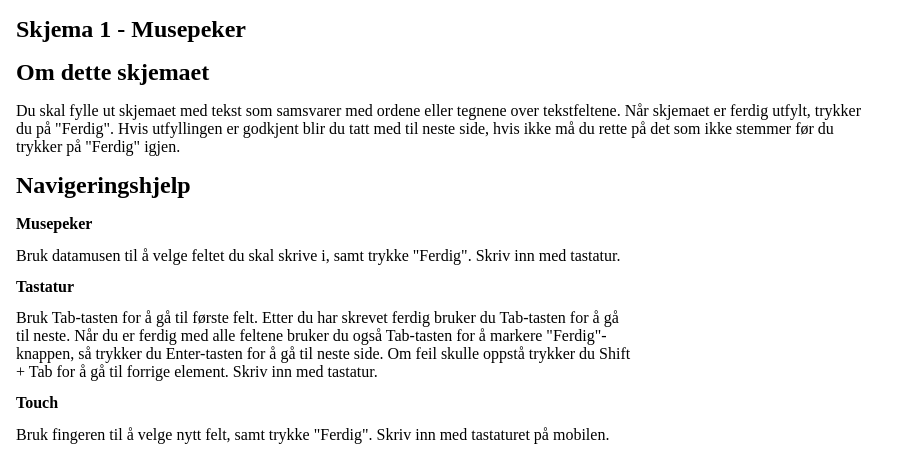
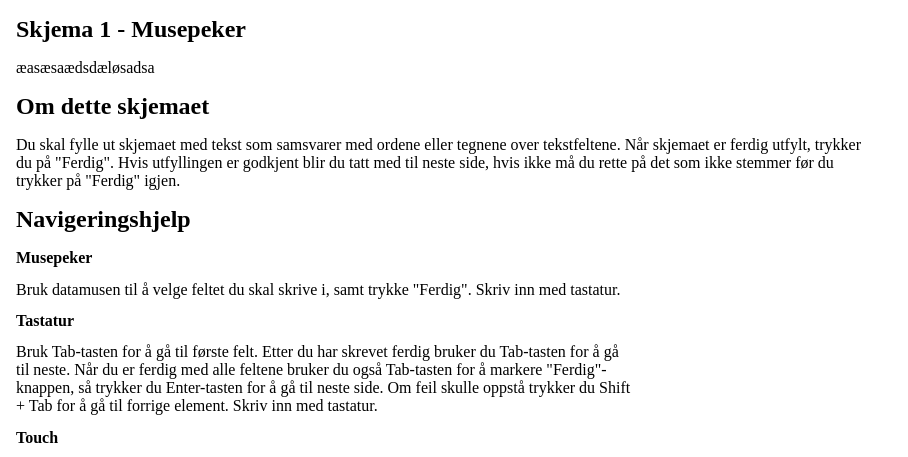
Before and after one commit to ferntberner/ferntberner.github.io, a plain HTML site: page index.html in a window 1280 px wide. Shown: the top 457 px of the page, without its empty margins (0-908 px from the left). Drawn offline with nearby package versions, Linux system fonts and the light colour scheme.

Commit message:
herregud

```diff
--- a/index.html
+++ b/index.html
@@ -9,6 +9,7 @@
 </head>
 <body>
     <h1>Skjema 1 - Musepeker</h1>
+    æasæsaædsdæløsadsa
     <div class = "forklaring">
         <h1>Om dette skjemaet</h1>
         <p>
```
